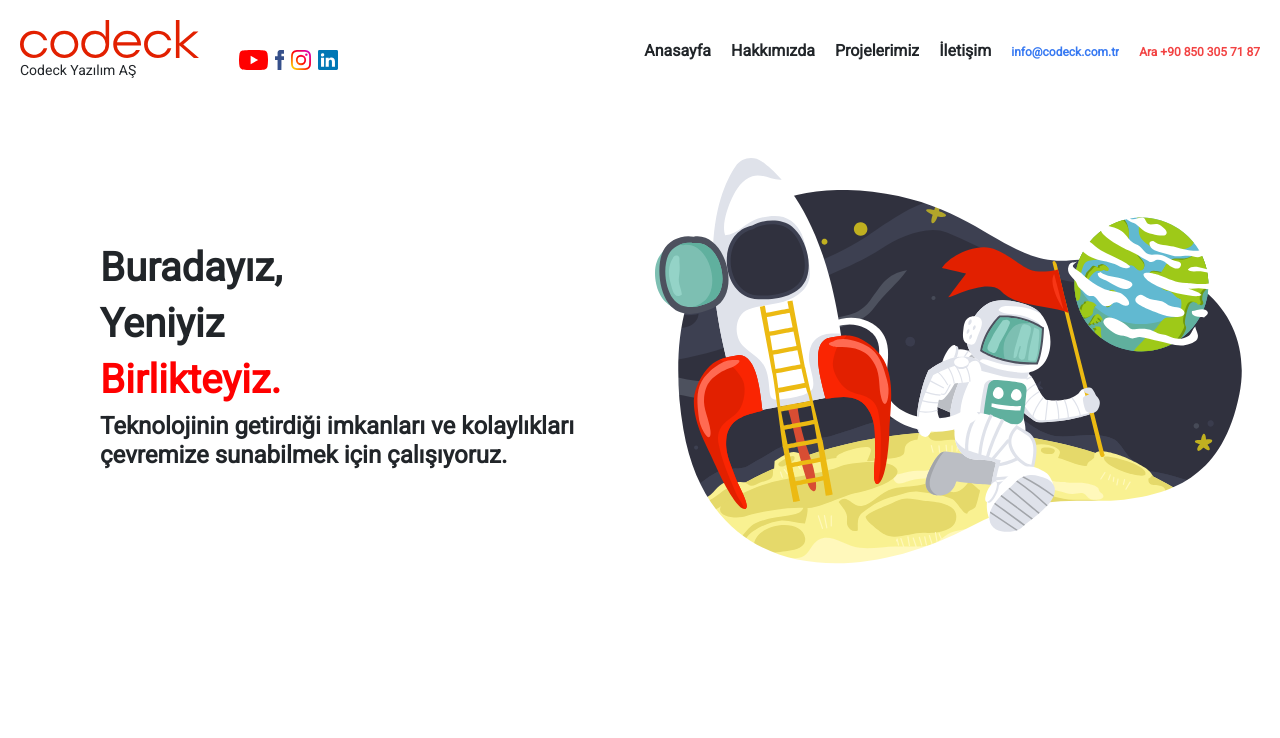
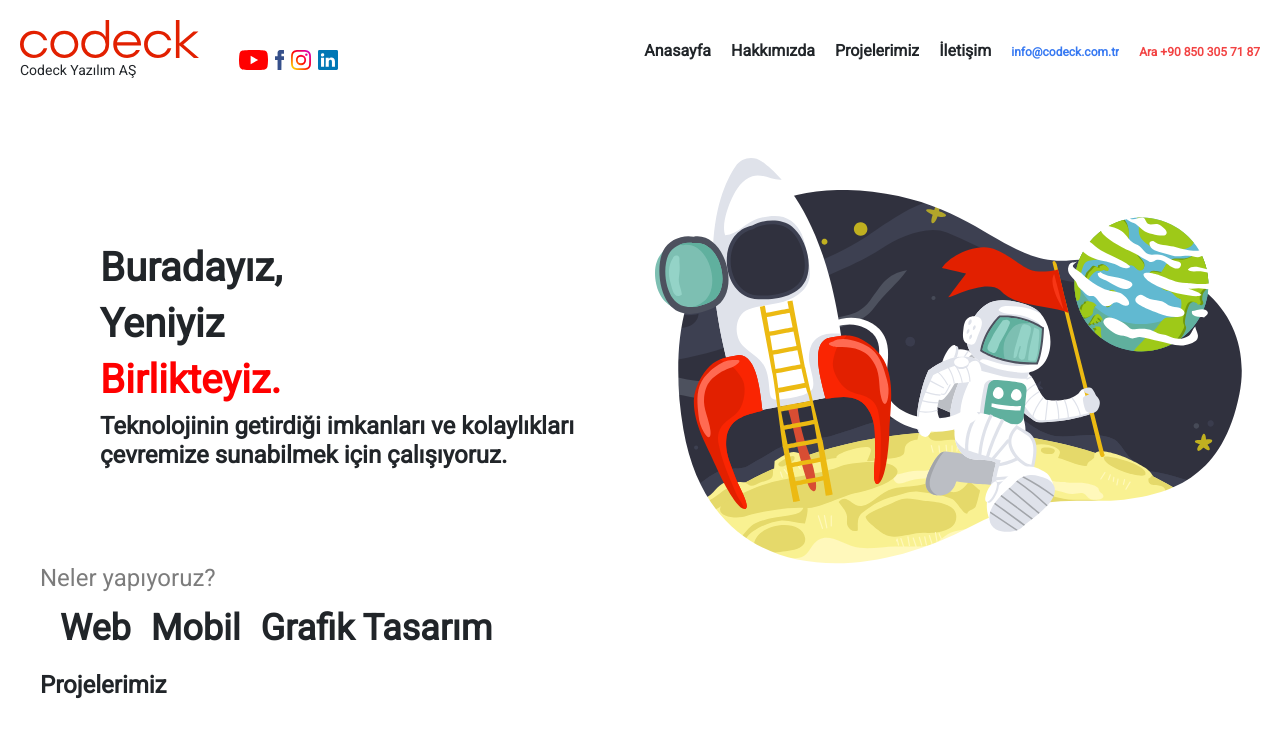
Before and after one commit to Joomlax/codeck-clone-react-js, a React (Create React App) app: page / in a window 1280 px wide. Shown: the top 738 px of the page. Built offline with nearby package versions, Linux system fonts and the light colour scheme.

Commit message:
Added whatDo component

```diff
--- a/src/App.js
+++ b/src/App.js
@@ -1,12 +1,13 @@
 import "./Assets/css/App.css";
 import Navbar from "./components/Navbar";
 import Hero from "./components/Hero";
-
+import WhatDo from "./components/WhatDo";
 function App() {
   return (
     <div className="App">
       <Navbar />
       <Hero />
+      <WhatDo />
     </div>
   );
 }
--- /dev/null
+++ b/src/Assets/css/WhatDo.css
@@ -0,0 +1,23 @@
+.what-title {
+  color: #7c7c7c;
+  padding-left: 40px;
+}
+
+.what-title2 {
+  padding-left: 40px;
+  font-weight: bolder;
+}
+
+.what-categorie {
+  margin: auto;
+
+  display: inline;
+  padding-left: 20px;
+  text-decoration-line: none !important;
+  font-size: 36px;
+}
+
+.what-categorie > a:hover {
+  color: red !important;
+  transition: ease 1.3s;
+}
--- /dev/null
+++ b/src/components/WhatDo.js
@@ -0,0 +1,25 @@
+import React, { Component } from "react";
+import "../Assets/css/WhatDo.css";
+export class WhatDo extends Component {
+  render() {
+    return (
+      <div>
+        <h4 className="what-title">Neler yapıyoruz?</h4>
+        <ul className="what-categories">
+          <li className="what-categorie">
+            <a href="/#">Web</a>
+          </li>
+          <li className="what-categorie">
+            <a href="/#">Mobil</a>
+          </li>
+          <li className="what-categorie">
+            <a href="/#">Grafik Tasarım</a>
+          </li>
+        </ul>
+        <h4 className="what-title2">Projelerimiz</h4>
+      </div>
+    );
+  }
+}
+
+export default WhatDo;
```
Also changed, not shown: 1 other file (tests, documents, lock files or other folders).
